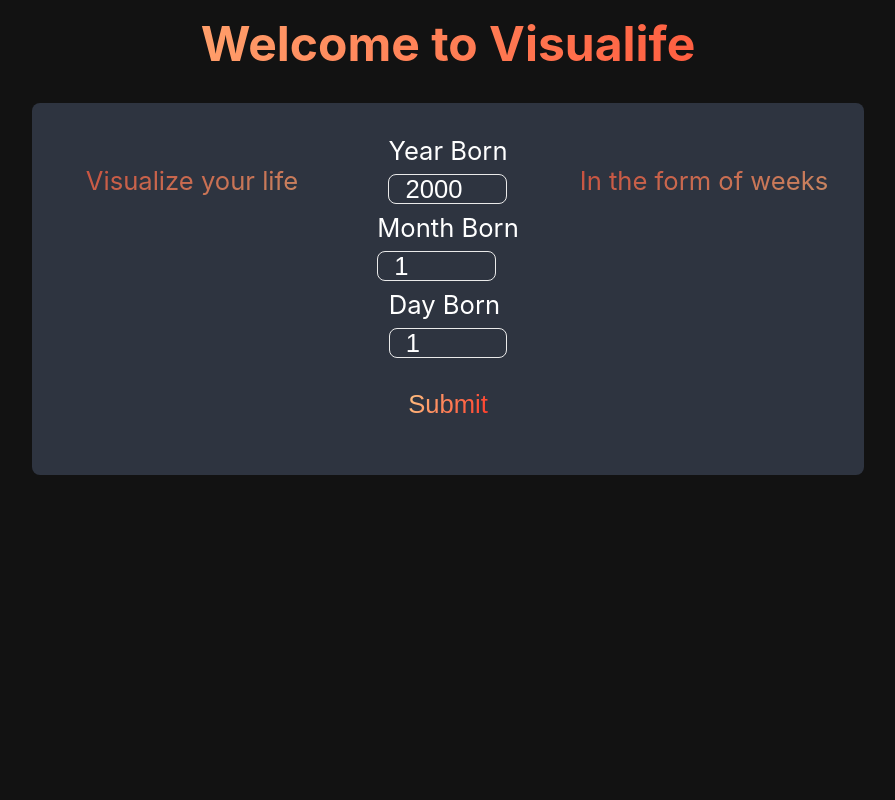
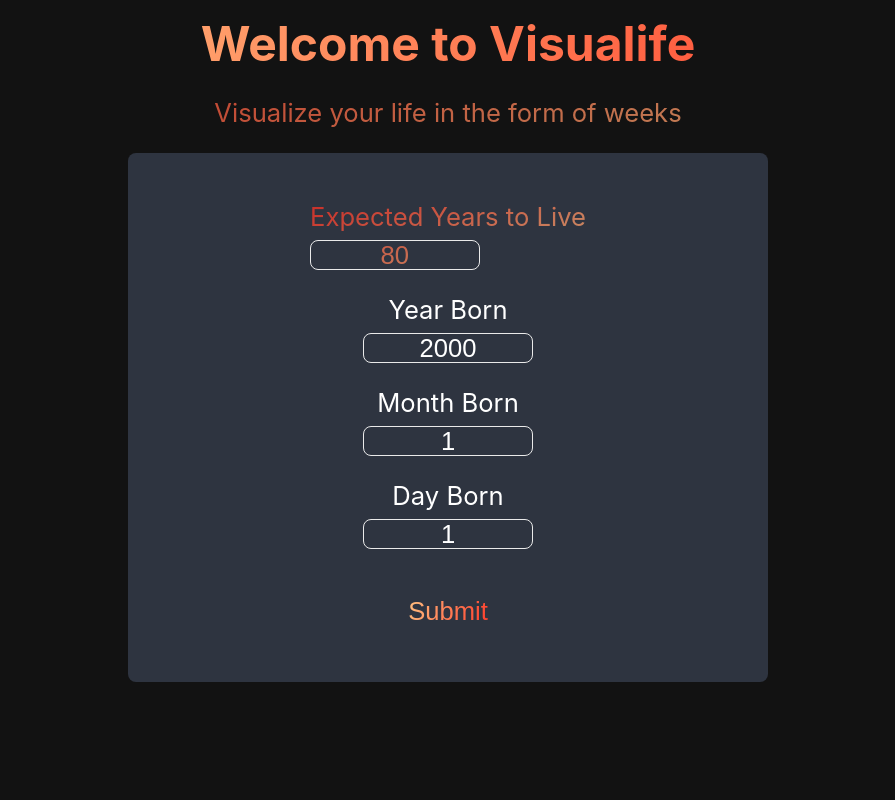
Before and after one commit to Slap-a-tha-Bass/visualife-app, a Next.js app: page / in a window 1280 px wide. Shown: the top 800 px of the page, without its empty margins (192-1087 px from the left). Built offline with nearby package versions, Linux system fonts and the light colour scheme.

Commit message:
more logic, ageExpected added

```diff
--- a/components/graph.js
+++ b/components/graph.js
@@ -2,11 +2,30 @@ import styles from "../styles/Home.module.css";
 
 const age80inWeeks = 4171;
 
-export default function Graph() {
+export default function Graph({ ageExpected }) {
+  const ageInWeeks = ageExpected * 52;
   const weeksLived = localStorage.getItem("weeksLived");
-  const remainingWeeks = age80inWeeks - weeksLived;
+  const remainingWeeks = ageInWeeks - weeksLived;
 
   return (
+    <div>
+        {/* <div className={styles.graphLabelLeft}>
+            <p style={{ fontSize: "8px"}}>1</p>
+            <p style={{ fontSize: "8px"}}>5</p>
+            <p style={{ fontSize: "8px"}}>10</p>
+            <p style={{ fontSize: "8px"}}>15</p>
+            <p style={{ fontSize: "8px"}}>20</p>
+            <p style={{ fontSize: "8px"}}>25</p>
+            <p style={{ fontSize: "8px"}}>30</p>
+            <p style={{ fontSize: "8px"}}>35</p>
+            <p style={{ fontSize: "8px"}}>40</p>
+            <p style={{ fontSize: "8px"}}>45</p>
+            <p style={{ fontSize: "8px"}}>50</p>
+            <p style={{ fontSize: "8px"}}>55</p>
+            <p style={{ fontSize: "8px"}}>60</p>
+            <p style={{ fontSize: "8px"}}>65</p>
+            <p style={{ fontSize: "8px"}}>70</p>
+        </div> */}
       <div className={styles.container}>
         {weeksLived &&
           Array(Number(weeksLived))
@@ -29,5 +48,6 @@ export default function Graph() {
               );
             })}
       </div>
+    </div>
   );
 }
--- a/pages/index.js
+++ b/pages/index.js
@@ -10,17 +10,19 @@ export default function Home() {
   const [yearBorn, setYearBorn] = useState(2000);
   const [monthBorn, setMonthBorn] = useState(1);
   const [dayBorn, setDayBorn] = useState(1);
+  const [ageExpected, setAgeExpected] = useState(80);
+
   const [loading, setLoading] = useState(false);
 
   const [isSubmitted, toggle] = useReducer((s) => !s, false);
   const [off, toggleForm] = useReducer((s) => !s, false);
   const [button, remove] = useReducer((s) => !s, false);
 
-  const year80 = new Date().getFullYear() - 80;
+  const yearExpectancy = new Date().getFullYear() - ageExpected;
 
   // create a function that will submit the data to local storage
   const submitData = () => {
-    if (yearBorn < year80) {
+    if (yearBorn < yearExpectancy) {
       alert("You must be lest than 80 years old to use this app.");
       setYearBorn(2000);
       return;
@@ -59,11 +61,21 @@ export default function Home() {
       toggle(!isSubmitted);
     }, 1000);
   };
-  // create an array of years from the year80 to the current year
-  const years = Array(year - year80)
+  const reset = () => {
+    setYearBorn(2000);
+    setMonthBorn(1);
+    setDayBorn(1);
+    setAgeExpected(80);
+    setLoading(false);
+    toggle(!isSubmitted);
+    remove(!button);
+    toggleForm(!off);
+  };
+  // create an array of years from the yearExpectancy to the current year
+  const years = Array(year - yearExpectancy)
     .fill(null)
     .map((year, index) => {
-      return year80 + index + 1;
+      return yearExpectancy + index + 1;
     });
   const months = Array(12)
     .fill(null)
@@ -74,6 +86,12 @@ export default function Home() {
     .fill(null)
     .map((day, index) => {
       return index + 1;
+    });
+  // create an array of years from 60 to 100
+  const ages = Array(61)
+    .fill(null)
+    .map((age, index) => {
+      return index + 60;
     });
   return (
     <div>
@@ -87,16 +105,6 @@ export default function Home() {
         <link rel="icon" href="/favicon.ico" />
       </Head>
       <main className={styles.main}>
-        {!off && (
-          <div className={styles.asideLeft}>
-            <p>Visualize your life</p>
-          </div>
-        )}
-        {!off && (
-          <div className={styles.asideRight}>
-            <p>In the form of weeks</p>
-          </div>
-        )}
         <h1 className={styles.title}>Welcome to Visualife</h1>
         {off && (
           <div
@@ -110,12 +118,47 @@ export default function Home() {
               <span>Cream blocks</span> are weeks you have lived
             </p>
             <p className={styles.subtitle}>
-              <span>Red blocks</span> are weeks you have yet to live
+              <span>Red blocks</span> are weeks you have left til age <span>{ageExpected}</span>
             </p>
           </div>
         )}
         {!off && (
+          <div>
+            <div className={styles.asideLeft}>
+              <p>Visualize your life in the form of weeks</p>
+            </div>
             <div className={styles.form}>
+              <div
+                style={{
+                  display: "flex",
+                  justifyContent: "center",
+                  margin: "1rem 0",
+                }}
+              >
+                <div className={styles.asideRight}>
+                  <label className={styles.label}>Expected Years to Live</label>
+                  <select
+                    className={styles.select}
+                    value={ageExpected}
+                    onChange={(e) => setAgeExpected(e.target.value)}
+                  >
+                    {ages.map((age, index) => {
+                      return (
+                        <option key={index} value={age}>
+                          {age}
+                        </option>
+                      );
+                    })}
+                  </select>
+                </div>
+              </div>
+              <div
+                style={{
+                  display: "flex",
+                  justifyContent: "center",
+                  margin: "1rem 0",
+                }}
+              >
                 <div>
                   <label className={styles.label}>Year Born</label>
                   <select
@@ -133,6 +176,14 @@ export default function Home() {
                     })}
                   </select>
                 </div>
+              </div>
+              <div
+                style={{
+                  display: "flex",
+                  justifyContent: "center",
+                  margin: "1rem 0",
+                }}
+              >
                 <div>
                   <label className={styles.label}>Month Born</label>
                   <select
@@ -149,6 +200,14 @@ export default function Home() {
                     })}
                   </select>
                 </div>
+              </div>
+              <div
+                style={{
+                  display: "flex",
+                  justifyContent: "center",
+                  margin: "1rem 0",
+                }}
+              >
                 <div>
                   <label className={styles.label}>Day Born</label>
                   <select
@@ -165,16 +224,23 @@ export default function Home() {
                     })}
                   </select>
                 </div>
+              </div>
+              <div style={{ display: "flex", justifyContent: "center" }}>
                 {!button && (
                   <button className={styles.button} onClick={submitData}>
                     Submit
                   </button>
                 )}
                 {button && (
-              <button className={styles.buttonVisualife} onClick={fetchData}>
+                  <button
+                    className={styles.buttonVisualife}
+                    onClick={fetchData}
+                  >
                     Visualife
                   </button>
                 )}
+              </div>
+            </div>
           </div>
         )}
         {loading && (
@@ -184,7 +250,12 @@ export default function Home() {
             </button>
           </div>
         )}
-        {isSubmitted && <Graph />}
+        {isSubmitted && <Graph ageExpected={ageExpected} />}
+        {isSubmitted && (
+          <div style={{ display: "flex", justifyContent: "center" }}>
+            <button className={styles.button} onClick={reset}>Run it again</button>
+          </div>
+        )}
         <div className={styles.landscapeMode}>
           Turn screen for best experience
         </div>
--- a/styles/Home.module.css
+++ b/styles/Home.module.css
@@ -8,9 +8,10 @@
   display: flex;
   flex: 1;
   padding: 2rem 0;
-  border-top: 1px solid #eaeaea;
+  border-top: 3px solid #2e3440;
   justify-content: center;
   align-items: center;
+  margin-top: 6rem;
 }
 .title {
   text-align: center;
@@ -35,17 +36,9 @@
 }
 
 .asideLeft {
-  position: absolute;
-  top: 12.5%;
-  left: 20%;
-  width: 20%;
-  height: 20%;
   background: -webkit-linear-gradient(-70deg, #ff2b20be 0%, #ffd18bbe 100%);
-  z-index: 1;
-  border-radius: 20px;
-  display: flex;
-  justify-content: center;
-  align-items: center;
+  display: block;
+  text-align: center;
   background-clip: text;
   -webkit-text-fill-color: transparent;
 }
@@ -53,17 +46,9 @@
   font-size: clamp(0.75rem, 2vw, 2rem);
 }
 .asideRight {
-  position: absolute;
-  top: 12.5%;
-  left: 60%;
-  width: 20%;
-  height: 20%;
+
   background: -webkit-linear-gradient(-70deg, #ff2b20be 0%, #ffd18bbe 100%);
-  z-index: 1;
-  border-radius: 20px;
-  display: flex;
-  justify-content: center;
-  align-items: center;
+  display: block;
   background-clip: text;
   -webkit-text-fill-color: transparent;
 }
@@ -75,14 +60,30 @@
   flex-wrap: wrap;
   margin-left: 0.75%;
 }
+.graphLabelLeft {
+  position: fixed;
+  top: 12.65%;
+  left: 0;
+  width: 2%;
+  height: 100vh;
+  background-color: #e58c065e;
+  margin-left: 8px;
+  line-height: 3.5;
+}
+.graphLabelTop {
+  width: 1.5%;
+  height: 0.75;
+  background-color: #ff2c20;
+  margin: 2px;
+}
 .blockRemaining{
-  width: 1.75%;
+  width: 1.775%;
   height: 0.75;
   background-color: #ff2c20;
   margin: 2px;
 }
 .blockLived {
-  width: 1.75%;
+  width: 1.775%;
   height: 0.75;
   background-color: #ffd18b;
   margin: 2px;
@@ -91,20 +92,17 @@
   font-size: 4px;
 }
 .form {
-  display: flex;
-  flex-direction: column;
-  align-items: center;
-  justify-content: center;
-  width: 65%;
+  width: 50%;
   height: auto;
   padding: 2rem;
   border-radius: 0.5rem;
   background-color: #2e3440;
-  margin: 2rem auto;
+  margin: 0 auto;
 }
 .label {
   display: block;
   font-size: clamp(1rem, 2vw, 2rem);
+  text-align: center;
 }
 .input {
   display: block;
@@ -116,15 +114,17 @@
   font-size: clamp(1rem, 2vw, 2rem);
 }
 .select {
+  display: block;
   appearance: none;
   background-color: transparent;
   border: 1px solid #eaeaea;
   border-radius: 0.5rem;
   padding: 0 1rem 0 1rem;
   margin: 0.5rem 0;
-  width: calc(8vw + 1rem);
+  width: calc(12vw + 1rem);
   font-size: clamp(1.25rem, 2vw, 2rem);
   max-height: calc(1.5vw + 1rem);
+  text-align: center;
 }
 .select:focus, .select:active {
   outline: none;
@@ -201,17 +201,8 @@
     width: 1.425%;
     height: 1%;
   }
-  .asideLeft {
-    top: 5%;
-    left: 5%;
-    width: 20%;
-    height: 20%;
-  }
-  .asideRight {
-    top: 5%;
-    left: 75%;
-    width: 20%;
-    height: 20%;
+  .select {
+    width: 21vw;
   }
 }
 
```
Lines whose indentation alone changed are shown as unchanged.
